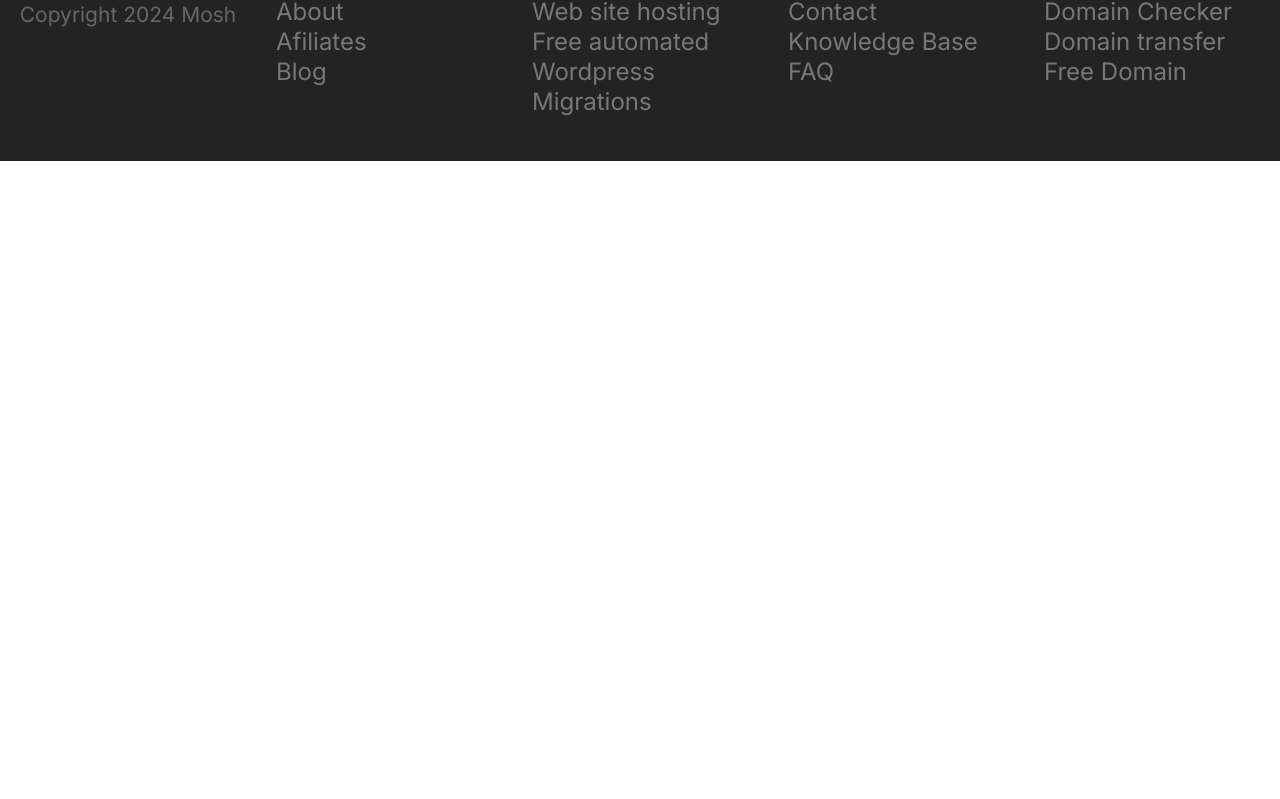
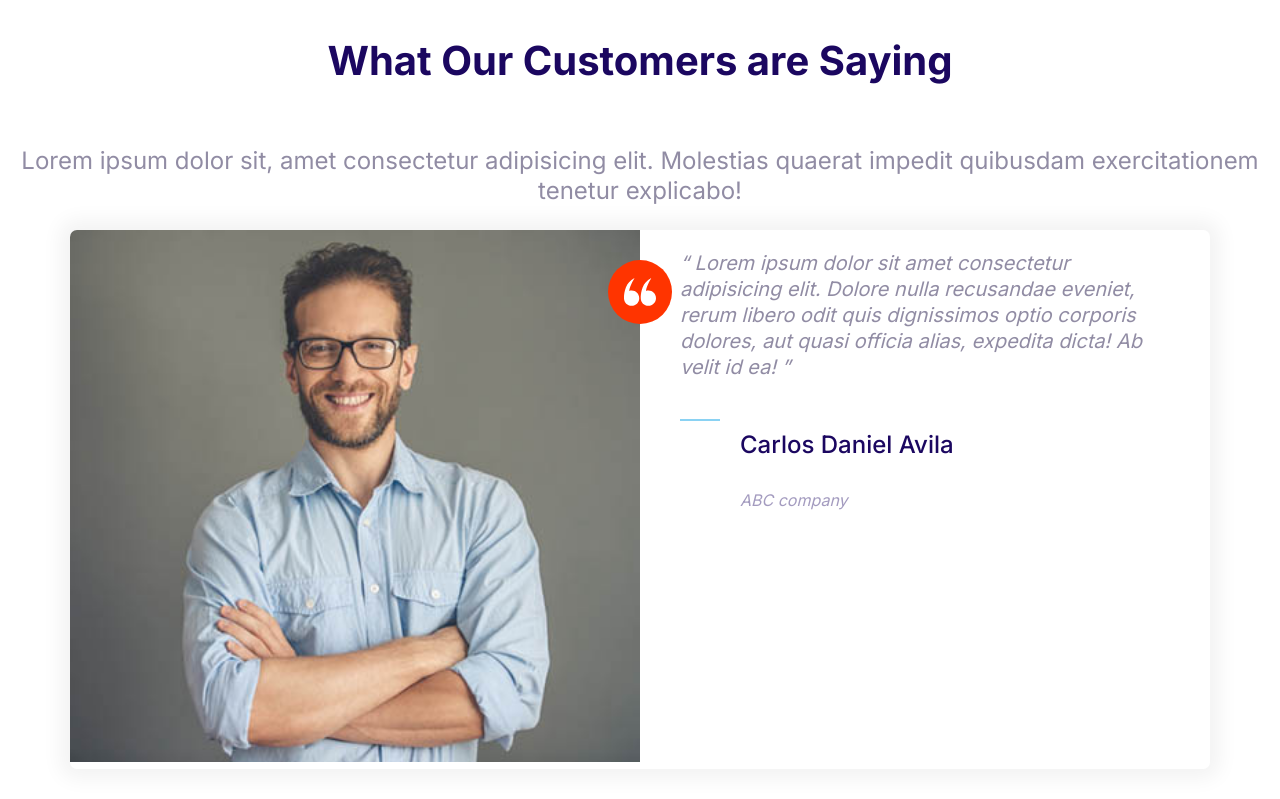
Before and after one commit to cardan23/FinalWebPage, a website built with Parcel: page index.html in a window 1280 px wide. Shown: the part 5163-5962 px from the top of the page. Before the commit the page ends 5324 px from the top, so only its background shows below. Built offline with nearby package versions, Linux system fonts and the light colour scheme.

Commit message:
adding testimonial section to index

```diff
--- a/index.html
+++ b/index.html
@@ -246,6 +246,44 @@
             </div>
         </div>
     </section>
+    <section class="block">
+        <header class="block__header">
+            <h2>What Our Customers are Saying</h2>
+            <p>Lorem ipsum dolor sit, amet consectetur adipisicing elit. Molestias quaerat impedit quibusdam exercitationem tenetur explicabo!</p>
+        </header>
+        <div class="container">
+            <div class="card">
+                <div class="grid grid--cols-2">
+                    <div class="testimonial--image">
+                        <img src="images/testimonial.jpg" alt="Happy smiling customer">
+                        <span class="icon-container icon-container--accent">
+                            <svg class="icon icon--white icon--small">
+                                <use xlink:href="images/sprite.svg#quotes"></use>
+                            </svg>
+                        </span>
+                    </div>
+                    <blockquote class="quote">
+                        <p class="quote--text">
+                            Lorem ipsum dolor sit amet consectetur adipisicing elit. Dolore nulla recusandae eveniet, rerum libero odit
+                            quis dignissimos optio corporis dolores, aut quasi officia alias, expedita dicta! Ab velit id ea!
+                        </p>
+                        <footer>
+                            <div class="media">
+                                <div class="media__image">
+                                    <svg class="icon icon--primary quote__line">
+                                        <use xlink:href="images/sprite.svg#line"></use>
+                                    </svg>
+                                </div>
+                                <div class="media__body">
+                                    <h3 class="media__title quote__author">Carlos Daniel Avila</h3>
+                                    <p  class="quote__organization">ABC company</p>
+                                </div>
+                            </div>
+                        </footer>
+                    </blockquote>
+                </div>
+        </div>
+    </section>
 </body>
 <footer class="block block--dark footer">
     <div class="containter grid footer__sections">
```
